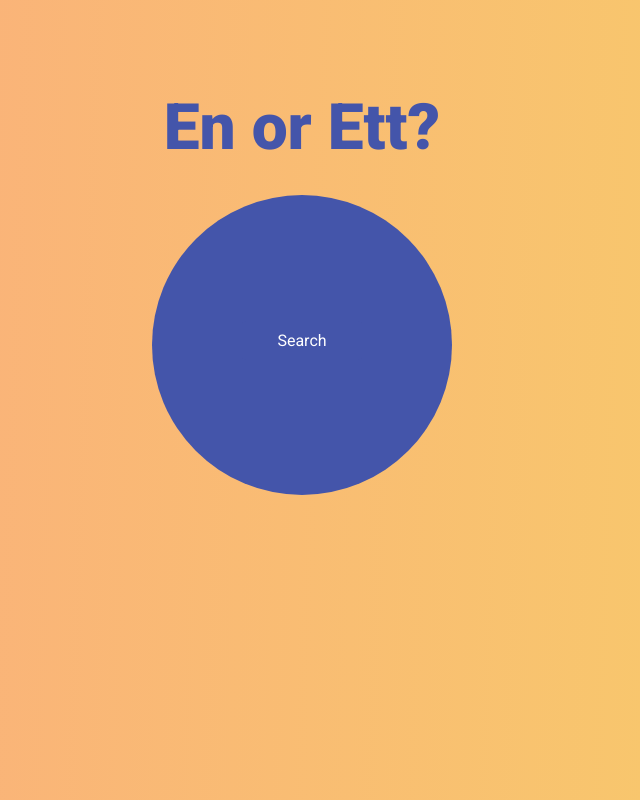
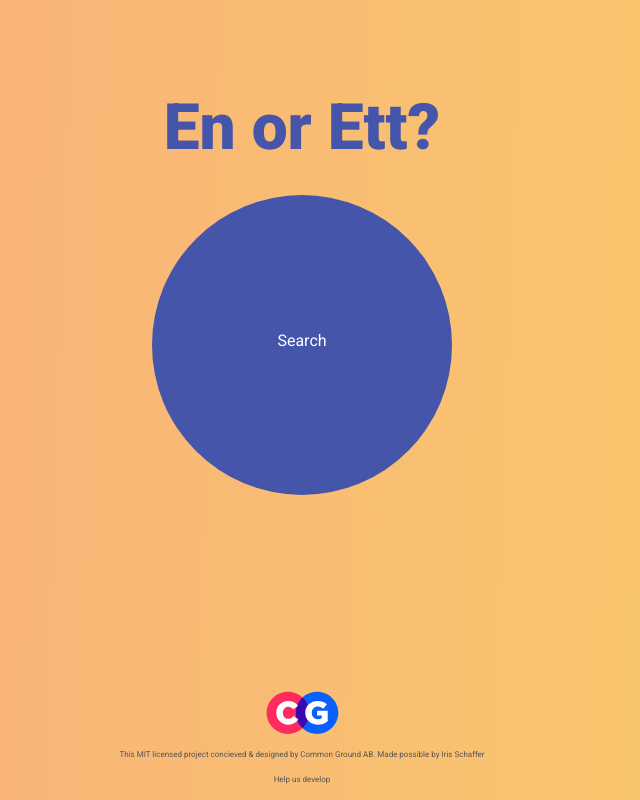
Before and after one commit to irisSchaffer/enorett, a website built with webpack: page src/index.html in a window 1280 px wide. Shown: the whole page, without its empty margins (338-978 px from the left). Built offline with nearby package versions, Linux system fonts and the light colour scheme.

Commit message:
Added footer. Styling changes.

```diff
--- a/src/index.html
+++ b/src/index.html
@@ -5,5 +5,19 @@
   <body>
     <h1 class="title">En or Ett?</h1>
     <script src="<%= htmlWebpackPlugin.files.chunks.main.entry %>"></script>
+    <footer>
+      <a href="http://commonground.se/" target="_blank">
+      <svg xmlns="http://www.w3.org/2000/svg" width="73" height="43" viewBox="0 0 73 43" class="cg_logo">
+        <g fill="none" fill-rule="evenodd">
+            <path fill="#0A60FF" d="M51.1 42.884a21.23 21.23 0 0 1-14.532-5.718c-4.127-3.852-6.704-9.324-6.704-15.395C29.864 10.11 39.372.657 51.1.657c11.728 0 21.236 9.453 21.236 21.114 0 11.66-9.508 21.113-21.236 21.113z"></path>
+            <path fill="#FF2A5D" d="M43.136 21.771c0 11.66-9.508 21.113-21.236 21.113-11.729 0-21.236-9.452-21.236-21.113C.664 10.111 10.17.657 21.9.657c11.728 0 21.236 9.454 21.236 21.114"></path>
+            <path fill="#3B07B0" d="M36.5 37.113c4.314-4.123 6.636-9.402 6.636-15.34 0-5.938-2.322-11.216-6.636-15.34-4.314 4.124-6.636 9.402-6.636 15.34 0 5.938 2.322 11.217 6.636 15.34z"></path>
+            <path fill="#FFF" d="M13.73 30.273c-2.296-2.251-3.444-5.063-3.444-8.435 0-3.414 1.153-6.232 3.46-8.516 2.306-2.283 5.186-3.425 8.64-3.425 4.197 0 7.443 1.588 9.738 4.763l-4.787 3.687c-1.443-1.783-3.115-2.675-5.017-2.675-1.574 0-2.88.582-3.918 1.746-1.039 1.164-1.558 2.594-1.558 4.29 0 1.806.514 3.258 1.541 4.421 1.027 1.164 2.339 1.745 3.935 1.745 1.114 0 2.066-.233 2.852-.7.787-.468 1.563-1.16 2.329-2.073l4.786 3.393c-1.202 1.632-2.6 2.9-4.196 3.801-1.596.903-3.585 1.354-5.968 1.354-3.3 0-6.098-1.125-8.393-3.376zM42.812 30.322c-2.373-2.218-3.558-5.046-3.558-8.483 0-3.415 1.175-6.233 3.525-8.517 2.35-2.283 5.295-3.425 8.837-3.425 3.628 0 6.732 1.109 9.312 3.328l-3.738 4.47c-1.727-1.436-3.575-2.154-5.541-2.154-1.662 0-3.056.61-4.181 1.827-1.126 1.219-1.689 2.698-1.689 4.438 0 1.914.584 3.431 1.754 4.617S50.194 28.2 52.01 28.2c1.486 0 2.71-.315 3.736-.946v-2.843H51.1v-4.618h10.615v10.332c-2.864 2.35-6.186 3.523-9.968 3.523-3.585 0-6.563-1.108-8.935-3.327z"></path>
+        </g>
+    </svg>
+    </a>
+    <p class="footer__text">This MIT licensed project concieved & designed by Common Ground AB. Made possible by Iris Schaffer</p>
+    <a class="footer__link" href="https://github.com/irisSchaffer" target="_blank">Help us develop</a>
+    </footer>
   </body>
 </html>
--- a/src/results.js
+++ b/src/results.js
@@ -15,10 +15,10 @@ const getQuery = search => {
 const renderArticle = ({ query, article }) => {
   const headingEl = document.createElement('h2')
   const articleEl = document.createElement('em')
+  headingEl.setAttribute('class', 'helper')
   articleEl.textContent = article
 
   const queryEl = document.createTextNode(` ${query}`)
-
   headingEl.appendChild(articleEl)
   headingEl.appendChild(queryEl)
 
@@ -26,13 +26,12 @@ const renderArticle = ({ query, article }) => {
   const heading = document.createElement('h2')
   heading.textContent = `${article} ${query}`
   heading.setAttribute('class', 'helper')
-  body.appendChild(heading)
 }
 
 const renderError = ({ query }) => {
   const heading = document.createElement('h2')
   heading.setAttribute('class', 'helper')
-  heading.textContent = `The word "${query}" is not in our dictionary :(`
+  heading.textContent = `The word '${query}' is not in our dictionary :(`
   body.appendChild(heading)
 }
 
--- a/src/scss/_colours.scss
+++ b/src/scss/_colours.scss
@@ -7,3 +7,6 @@ $color-sweBlueGradient: linear-gradient(
   #5753c9 48%,
   #6e7ff3 100%
 );
+
+$color-white: #fff;
+$color-charcoal: #555;
--- /dev/null
+++ b/src/scss/_footer.scss
@@ -0,0 +1,27 @@
+footer {
+  align-items: center;
+  bottom: 0;
+  display: flex;
+  flex-direction: column;
+  justify-content: center;
+  position: absolute;
+  width: 100vw;
+}
+
+.footer__text {
+  font-family: 'Roboto', sans-serif;
+  font-size: 0.5rem;
+  color: $color-charcoal;
+  margin: 0 1rem;
+}
+
+.footer__link {
+  font-family: 'Roboto', sans-serif;
+  font-size: 0.5rem;
+  color: $color-charcoal;
+  text-decoration: none;
+  padding: 1rem;
+  &:hover {
+    text-decoration: underline;
+  }
+}
--- /dev/null
+++ b/src/scss/_img.scss
@@ -0,0 +1,3 @@
+.cg_logo {
+  padding: 1rem;
+}
--- a/src/scss/_input.scss
+++ b/src/scss/_input.scss
@@ -2,6 +2,10 @@ textarea,
 input,
 button {
   outline: none;
+}
+
+em {
+  text-decoration: underline;
 }
 
 .searchInput {
@@ -11,7 +15,6 @@ button {
   font-family: 'Roboto', sans-serif;
   font-size: 1.5rem;
   height: 30px;
-  width: 50vw;
   text-align: center;
   &:focus {
     border-bottom: 2px solid #fff;
--- a/src/scss/_typography.scss
+++ b/src/scss/_typography.scss
@@ -1,4 +1,4 @@
-@import url('https://fonts.googleapis.com/css?family=Roboto:100,100i,300,300i,400,400i,500,500i,700,700i,900,900i');
+@import url('https://fonts.googleapis.com/css?family=Roboto:400,900');
 //to-do remove unsed weights
 
 .title {
@@ -16,11 +16,11 @@
 .helper {
   color: $color-sweBlue;
   font-family: 'Roboto', sans-serif;
-  font-size: 1rem;
+  font-size: 1.6rem;
   font-weight: 900;
   margin-top: 90px;
   text-align: center;
   @include breakpoint(md) {
-    font-size: 4rem;
+    font-size: 2rem;
   }
 }
--- a/src/scss/main.scss
+++ b/src/scss/main.scss
@@ -3,8 +3,15 @@
   '_mixins',
   '_typography',
   '_wraps',
+  '_img',
   '_input',
-  '_gooeyThing';
+  '_gooeyThing',
+  '_footer';
+
+* {
+  margin: 0;
+  padding: 0;
+}
 
 body {
   background: $color-sweYellowGradient;
```
Also changed, not shown: 1 other file.
